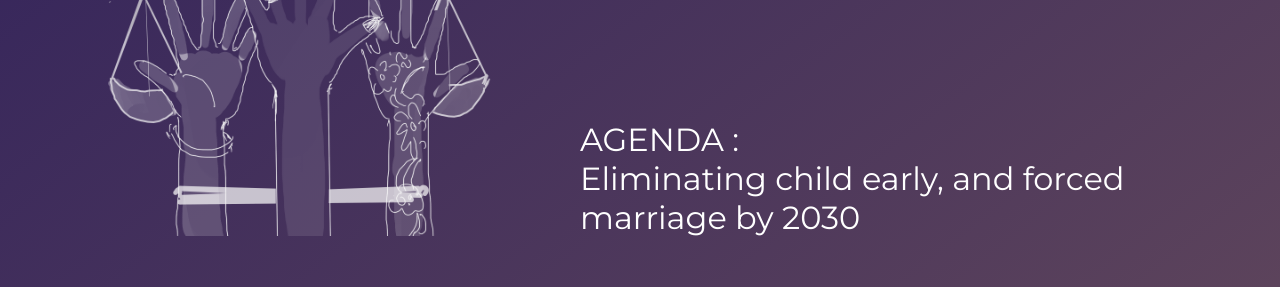
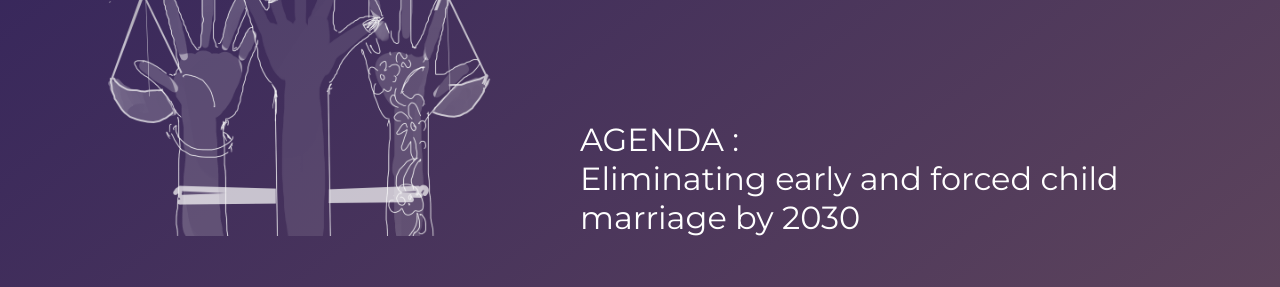
Before and after one commit to dypmun/dypmun, a plain HTML site: page committees.html in a window 1280 px wide. Shown: the part 1880-2167 px from the top of the page. Drawn offline with Linux system fonts and the light colour scheme.

Commit message:
Update committees.html

```diff
--- a/committees.html
+++ b/committees.html
@@ -62,7 +62,7 @@
                 <div class="content1">
                     <h2>UNW</h2>
                     <p>The United Nations Entity for Gender Equality and the Empowerment of Women, also known as UN Women, is a United Nations entity working for the empowerment of women.</p>
-                    <h4>AGENDA : <br>Eliminating child early, and forced marriage by 2030</h4>
+                    <h4>AGENDA : <br>Eliminating early and forced child marriage by 2030</h4>
                 </div>
             </div>
             <div class="container1">
```
